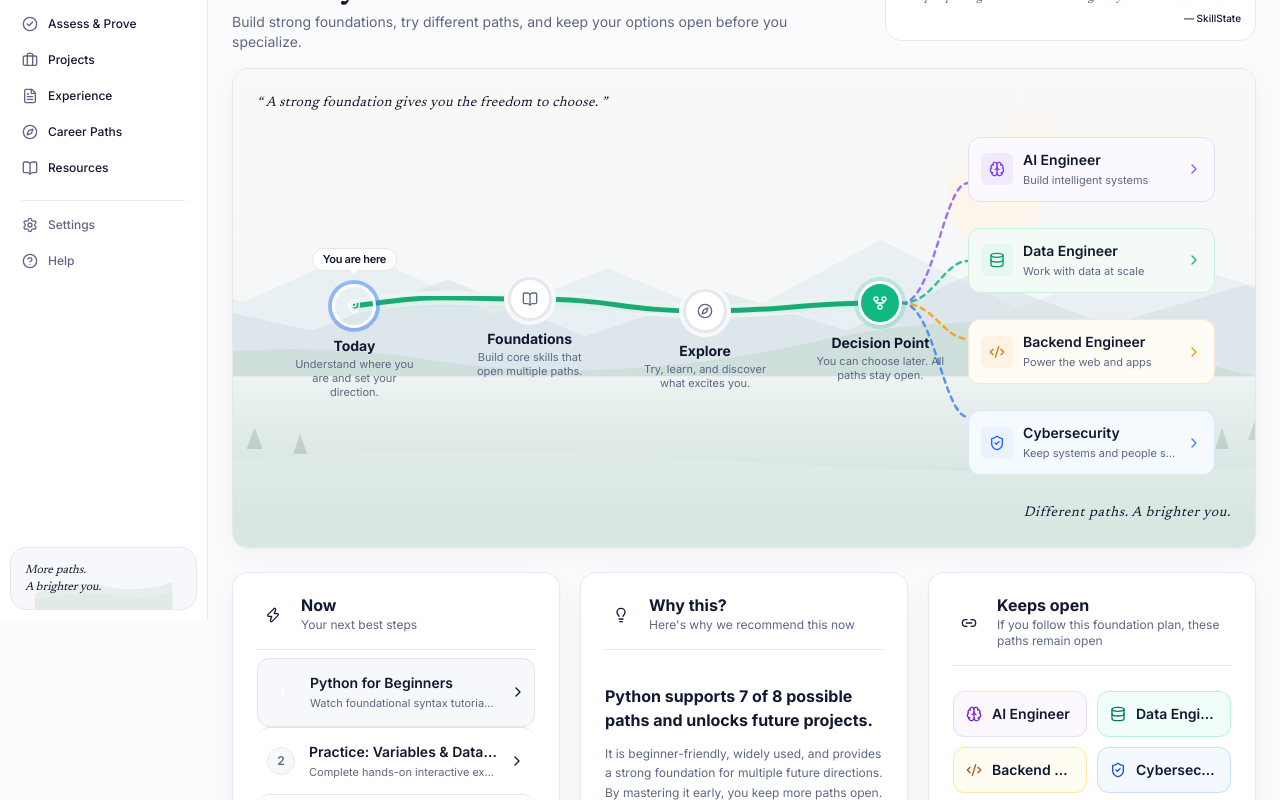
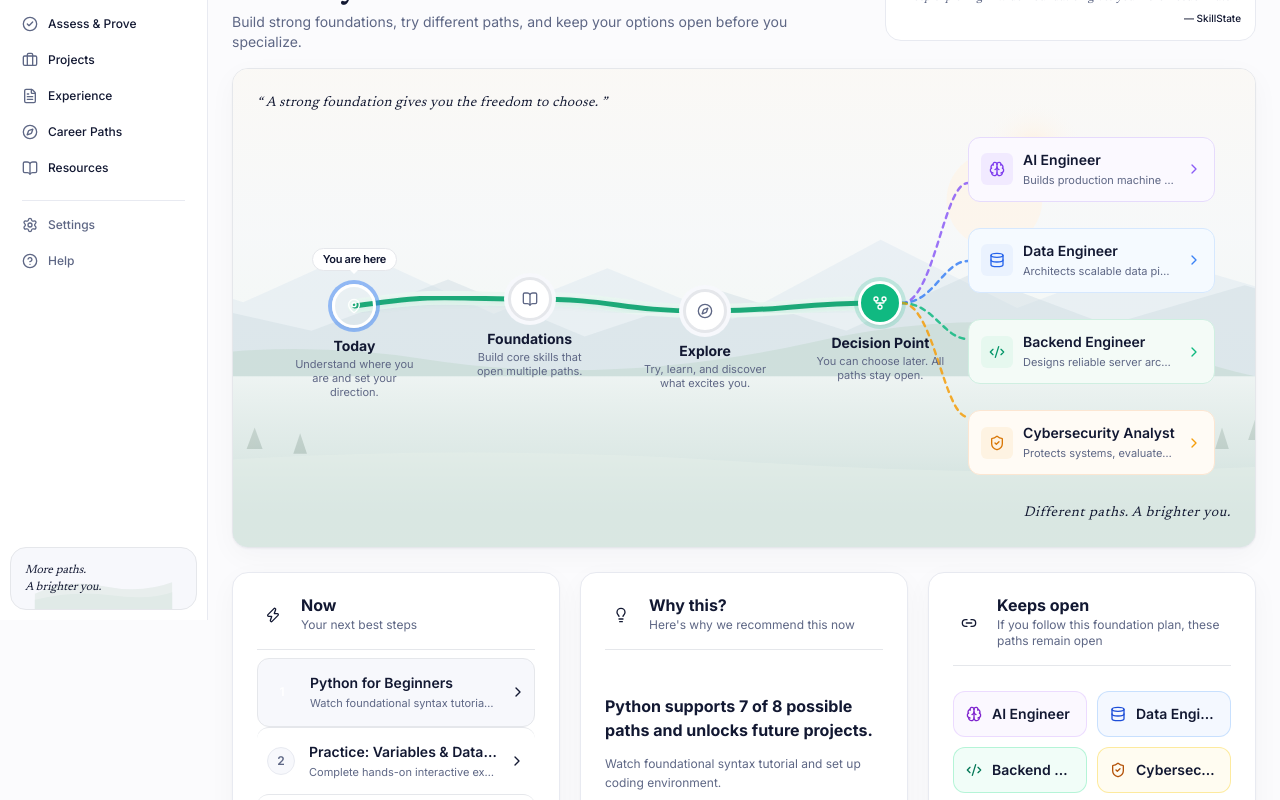
Before and after one commit to siddhantsrivastava7-pixel/Skill-State, a Next.js app: page / in a window 1280 px wide. Shown: the part 180-980 px from the top of the page. Built offline with nearby package versions, Linux system fonts and the light colour scheme.

Commit message:
Refactor home components to be purely state-driven with zero career-specific strings

```diff
--- a/src/app/page.tsx
+++ b/src/app/page.tsx
@@ -139,7 +139,7 @@ export default function HomePage() {
         {
           id: "stg-build-proof",
           title: "Build proof",
-          subtitle: "Build working project and code artifacts.",
+          subtitle: "Build practical projects and verifiable artifacts.",
           iconName: "shield-check",
           state: "future",
         },
@@ -160,36 +160,9 @@ export default function HomePage() {
       ];
 
   // ---------------------------------------------------------------------------
-  // Career Branches Construction
+  // Career Branches Construction (Driven entirely by DestinationGraph)
   // ---------------------------------------------------------------------------
-  const defaultExploringBranches: CareerBranch[] = [
-    {
-      id: "dest-ai-engineer",
-      title: "AI Engineer",
-      descriptor: "Build intelligent systems",
-      tone: "purple",
-    },
-    {
-      id: "dest-data-engineer",
-      title: "Data Engineer",
-      descriptor: "Work with data at scale",
-      tone: "green",
-    },
-    {
-      id: "dest-backend-engineer",
-      title: "Backend Engineer",
-      descriptor: "Power the web and apps",
-      tone: "orange",
-    },
-    {
-      id: "dest-cybersecurity",
-      title: "Cybersecurity",
-      descriptor: "Keep systems and people safe",
-      tone: "blue",
-    },
-  ];
-
-  const adjacentFromGraph: CareerBranch[] =
+  const branches: CareerBranch[] =
     destinationGraph.adjacentDestinations && destinationGraph.adjacentDestinations.length > 0
       ? destinationGraph.adjacentDestinations.map((adj) => ({
           id: adj.id,
@@ -197,9 +170,7 @@ export default function HomePage() {
           descriptor: adj.descriptor,
           tone: (adj.tone as "purple" | "green" | "orange" | "blue") || "blue",
         }))
-      : defaultExploringBranches;
-
-  const branches: CareerBranch[] = isExploring ? defaultExploringBranches : adjacentFromGraph;
+      : [];
 
   // Handle branch preview without mutating destination in store
   const handleBranchPreview = (id: string) => {
--- a/src/components/home/CompactSkillStrip.tsx
+++ b/src/components/home/CompactSkillStrip.tsx
@@ -77,30 +77,8 @@ export function deriveCompactSkills(
  * - Concrete supporting meta (evidence counts, proof tasks pending, baseline status)
  * - Explicitly eliminates fake skill percentage bars
  */
-export function CompactSkillStrip({ skills, className = "" }: CompactSkillStripProps) {
-  // Default skills matching Persona A exploring baseline
-  const defaultSkills: CompactSkillItem[] = [
-    {
-      name: "Programming Fundamentals",
-      status: "unverified",
-      supportingMeta: "0 evidence items • Core foundation",
-      workflowState: "evidence-needed",
-    },
-    {
-      name: "Problem Solving & Logic",
-      status: "unverified",
-      supportingMeta: "Self-reported claim • Awaiting proof",
-      workflowState: "evidence-needed",
-    },
-    {
-      name: "Data Fundamentals",
-      status: "unverified",
-      supportingMeta: "0 evidence items • Downstream unlock",
-      workflowState: "evidence-needed",
-    },
-  ];
-
-  const items = skills && skills.length > 0 ? skills.slice(0, 4) : defaultSkills;
+export function CompactSkillStrip({ skills = [], className = "" }: CompactSkillStripProps) {
+  const items = skills.slice(0, 4);
 
   const renderStatusBadge = (status: CapabilityStateStatus) => {
     switch (status) {
@@ -164,7 +142,10 @@ export function CompactSkillStrip({ skills, className = "" }: CompactSkillStripP
 
       {/* Skill List with Evidence-Backed Status */}
       <div className="divide-y divide-border/40 my-auto">
-        {items.map((item) => (
+        {items.length === 0 ? (
+          <p className="text-xs text-ink-muted py-3">No skills identified yet.</p>
+        ) : (
+          items.map((item) => (
             <div key={item.name} className="py-2.5 first:pt-1.5 last:pb-1.5 space-y-1">
               <div className="flex items-center justify-between gap-2">
                 <span className="text-xs sm:text-sm font-semibold text-ink leading-snug">
@@ -186,7 +167,8 @@ export function CompactSkillStrip({ skills, className = "" }: CompactSkillStripP
                 )}
               </div>
             </div>
-        ))}
+          ))
+        )}
       </div>
     </div>
   );
--- a/src/components/home/ProofNeededCard.tsx
+++ b/src/components/home/ProofNeededCard.tsx
@@ -9,33 +9,17 @@ export interface ProofNeededCardProps {
 }
 
 /**
- * ProofNeededCard conforming to 06_COMPONENT_CATALOG.md, 04_DESIGN_SYSTEM.md, and Phase 4.2:
- * - Exact destination mode credibility requirements
- * - Career-specific proof items from active DestinationGraph
- * - Destination-neutral explanatory footer: "Strong claims need evidence that demonstrates the capability in practice."
+ * ProofNeededCard conforming to reusable UI architecture:
+ * - Content driven purely by active DestinationGraph.proofExpectations
+ * - Contains NO hardcoded career strings
+ * - Reassuring footer: "Strong claims need evidence that demonstrates the capability in practice."
  */
 export function ProofNeededCard({
   destinationName,
   proofExpectations = [],
   className = "",
 }: ProofNeededCardProps) {
-  // Destination-neutral fallback proof items only if none present in graph
-  const defaultProofs: ProofExpectation[] = [
-    {
-      id: "proof-fallback-1",
-      capabilityId: "cap-1",
-      description: `End-to-end practical project with documented methodology and validation for ${destinationName}.`,
-      level: "working",
-    },
-    {
-      id: "proof-fallback-2",
-      capabilityId: "cap-2",
-      description: `Verifiable artifact or portfolio deliverable demonstrating ${destinationName} standards.`,
-      level: "working",
-    },
-  ];
-
-  const items = proofExpectations.length > 0 ? proofExpectations.slice(0, 3) : defaultProofs;
+  const items = proofExpectations.slice(0, 3);
 
   return (
     <div
@@ -56,7 +40,10 @@ export function ProofNeededCard({
 
       {/* Proof Expectations List */}
       <div className="space-y-2.5 my-3">
-        {items.map((proof, idx) => (
+        {items.length === 0 ? (
+          <p className="text-xs text-ink-muted py-3">No additional proof requirements specified for this pathway.</p>
+        ) : (
+          items.map((proof, idx) => (
             <div
               key={proof.id || idx}
               className="p-3 rounded-xl border border-border/70 bg-surface-soft/60 flex items-start justify-between gap-3"
@@ -73,7 +60,8 @@ export function ProofNeededCard({
                 Needs proof
               </span>
             </div>
-        ))}
+          ))
+        )}
       </div>
 
       {/* Reassurance Footer */}
--- a/src/components/home/WhyThisCard.tsx
+++ b/src/components/home/WhyThisCard.tsx
@@ -9,10 +9,10 @@ export interface WhyThisCardProps {
 }
 
 /**
- * WhyThisCard conforming to 06_COMPONENT_CATALOG.md, 04_DESIGN_SYSTEM.md, and Phase 4.2:
- * - Dynamic explanation derived strictly from selected ActionItem.whyNow and action details
- * - Removes hard-coded phrases like "programming logic", "software domains", "AI, data, backend"
- * - Career-agnostic synthesis based on action category and stated rationale
+ * WhyThisCard conforming to reusable UI architecture:
+ * - Content comes strictly from selectedAction.whyNow and selectedAction.description
+ * - Contains NO career- or persona-specific action strings or branching
+ * - Editorial badge derived generically from ActionCategory
  */
 export function WhyThisCard({
   selectedAction,
@@ -26,45 +26,31 @@ export function WhyThisCard({
       ? `Builds essential foundations aligned with ${destinationName}.`
       : "Builds essential foundational capabilities and unlocks subsequent milestones.");
 
-  // Dynamically synthesize supporting explanation without hard-coded software leaks
-  let explanation =
+  // Supporting explanation directly from the selected ActionItem description
+  const explanation =
     selectedAction?.description ||
     "This targeted action addresses an immediate capability prerequisite, converting conceptual knowledge into demonstrable evidence.";
 
+  // Editorial pill callout derived generically from category
   let badgeText = "Targeted milestone. Credible progress.";
 
   if (selectedAction) {
-    const titleLower = selectedAction.title.toLowerCase();
-    const isTechExploring =
-      titleLower.includes("python") ||
-      titleLower.includes("code") ||
-      (destinationName && destinationName.toLowerCase().includes("technology"));
-
-    if (selectedAction.category === "build") {
-      explanation = selectedAction.description
-        ? `${selectedAction.description} Completing this hands-on project produces verifiable proof for your pathway.`
-        : "Building a practical artifact converts conceptual knowledge into demonstrable proof, giving you tangible work for evaluation.";
-      badgeText = "Tangible proof. Greater credibility.";
-    } else if (selectedAction.category === "prove") {
-      explanation = selectedAction.description
-        ? `${selectedAction.description} Submitting this proof task validates your capability against objective evaluation standards.`
-        : "Verifying your capability through targeted proof tasks satisfies external expectations and removes guesswork from your readiness.";
-      badgeText = "Verified capability. Zero guesswork.";
-    } else if (selectedAction.category === "learn") {
-      if (isTechExploring && titleLower.includes("python")) {
-        explanation =
-          "It is beginner-friendly, widely used, and provides a strong foundation for multiple future directions. By mastering it early, you keep more paths open.";
-      } else {
-        explanation = selectedAction.description
-          ? `${selectedAction.description} Mastering this core area repairs foundational deficits and accelerates subsequent milestones.`
-          : "Focusing on this learning objective repairs foundational deficits and unlocks downstream requirements.";
-      }
-      badgeText = "Core competency. Stronger foundation.";
-    } else if (selectedAction.category === "signal" || titleLower.includes("explore")) {
-      explanation = selectedAction.description
-        ? `${selectedAction.description} This deliverable clearly communicates your capabilities to external evaluators and teams.`
-        : "Comparing daily responsibilities and expectations across adjacent roles provides informed clarity before reaching specialization points.";
-      badgeText = "Demonstrated signal. Clear outcome.";
+    switch (selectedAction.category) {
+      case "build":
+        badgeText = "Tangible proof. Greater credibility.";
+        break;
+      case "prove":
+        badgeText = "Verified capability. Zero guesswork.";
+        break;
+      case "learn":
+        badgeText = "Core competency. Stronger foundation.";
+        break;
+      case "signal":
+        badgeText = "Demonstrated signal. Clear outcome.";
+        break;
+      case "experience":
+        badgeText = "Practical application. Real-world context.";
+        break;
     }
   }
 
```
Lines whose indentation alone changed are shown as unchanged.
